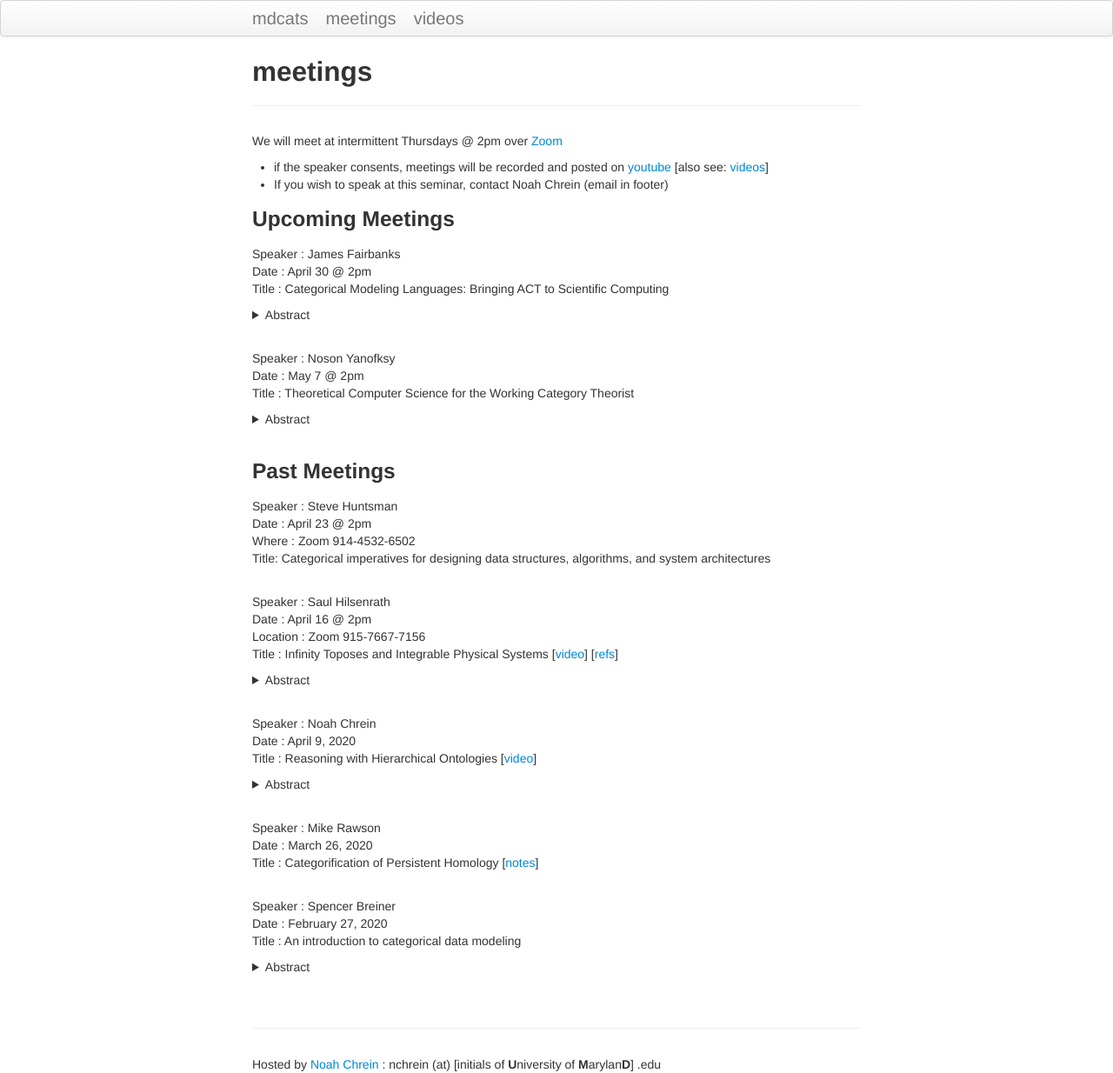
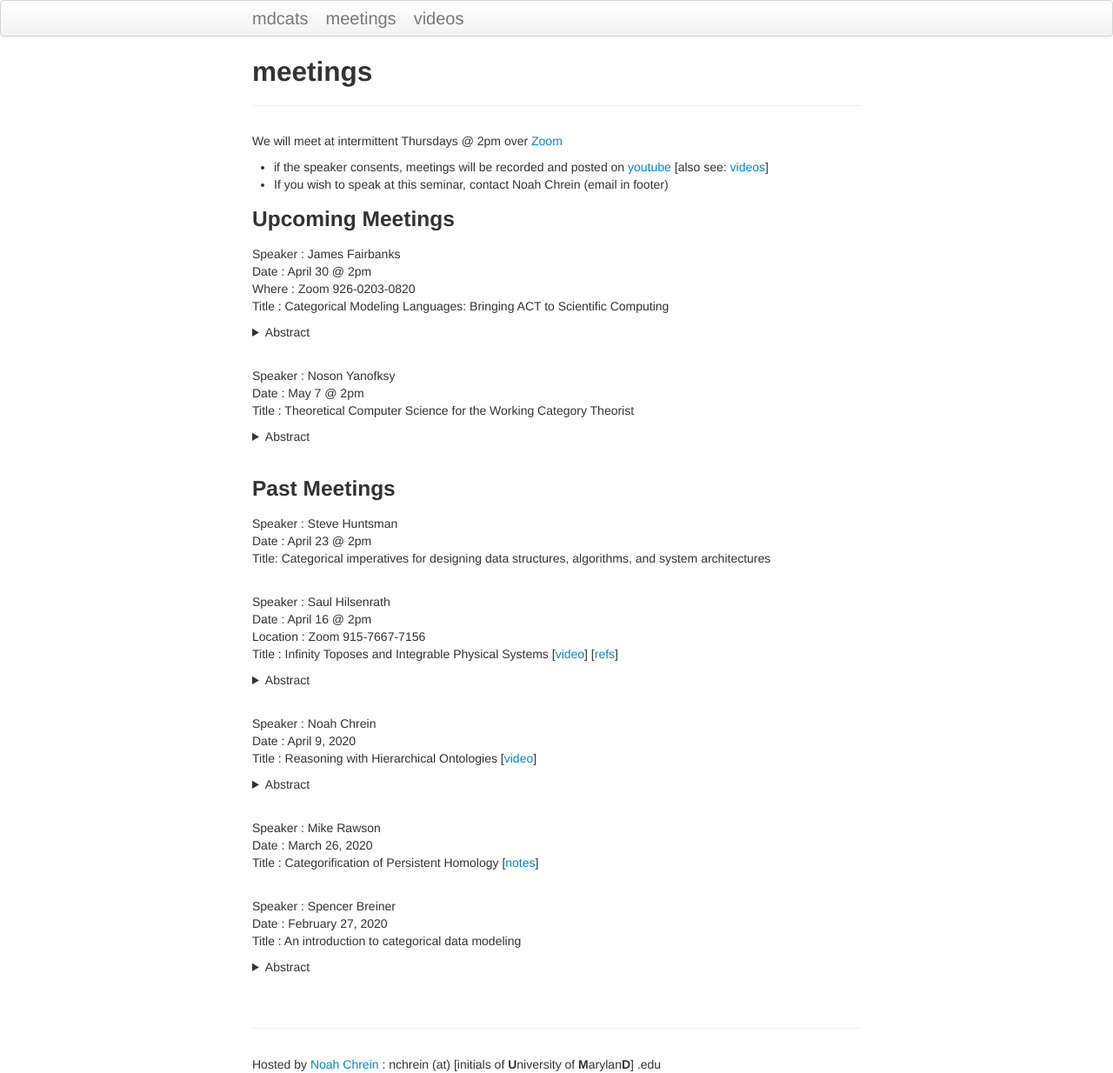
Before and after one commit to mdcats/mdcats.github.io, a Jekyll site: the page built from pages/Meetings.md, in a window 1280 px wide. Shown: the whole page at 87% size. Built offline with Jekyll 4.4.1, drawn with Linux system fonts in a browser that asks for light colours.

Commit message:
added zoom link

```diff
--- a/pages/Meetings.md
+++ b/pages/Meetings.md
@@ -16,6 +16,7 @@ We will meet at intermittent Thursdays @ 2pm over [Zoom](zoom.us)
 
 Speaker : James Fairbanks
 Date : April 30 @ 2pm
+Where : Zoom 926-0203-0820
 Title : Categorical Modeling Languages: Bringing ACT to Scientific Computing
 <details><summary>Abstract</summary>
 <p>
@@ -42,7 +43,6 @@ This talk is a preview of a forthcoming book in the Applied Category Theory seri
 
 Speaker : Steve Huntsman
 Date : April 23 @ 2pm
-Where : Zoom 914-4532-6502
 Title: Categorical imperatives for designing data structures, algorithms, and system architectures
 <br/>
 
```
